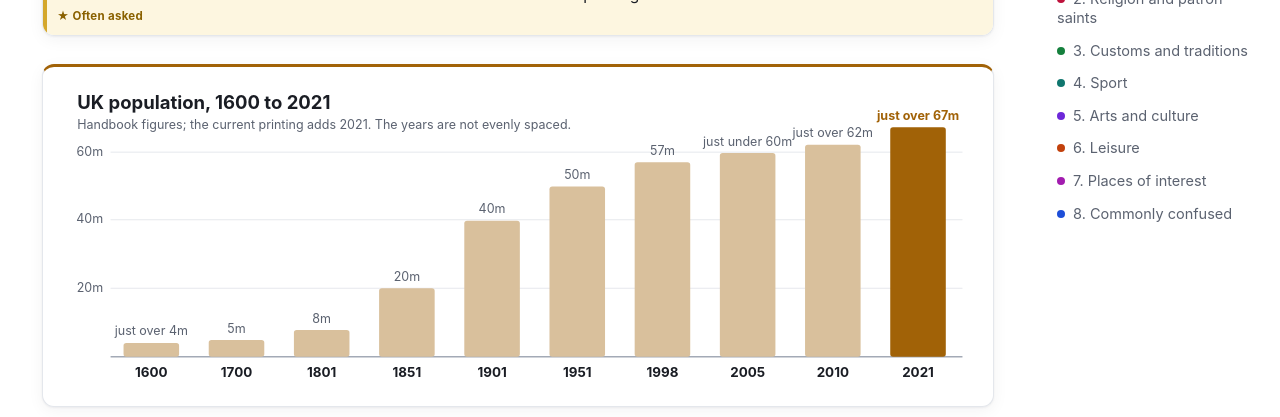
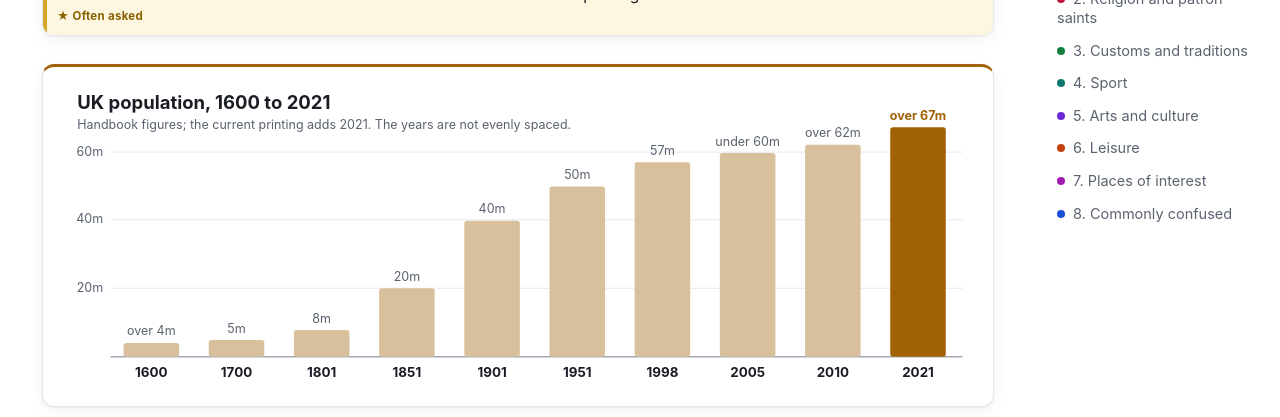
Before and after one commit to byte-ish/life-in-the-uk-study, a Jekyll site: the page built from chapters/04-modern-society.md, in a window 1280 px wide and 900 px high, scrolled down 3471 px. Shown: the part 152-569 px from the top of the window. Built offline with Jekyll 4.4.1, drawn with Linux system fonts in a browser that asks for light colours.

Commit message:
Population chart: shorter bar labels so neighbours never touch
Co-Authored-By: Claude Opus 5.5 <noreply@anthropic.com>

```diff
--- a/chapters/04-modern-society.md
+++ b/chapters/04-modern-society.md
@@ -134,16 +134,16 @@ A more diverse society than 100 years ago, in both ethnic and religious terms.
 <path d="M60 226H980M60 152H980M60 79H980" style="stroke:var(--line);stroke-width:1"/>
 <text class="t-sub" x="52" y="230" text-anchor="end">20m</text><text class="t-sub" x="52" y="156" text-anchor="end">40m</text><text class="t-sub" x="52" y="83" text-anchor="end">60m</text>
 <path d="M60 300H980" style="stroke:#a3aab6;stroke-width:1.5"/>
-<rect x="74" y="285" width="60" height="15" rx="3" style="fill:color-mix(in srgb, var(--era-1) 40%, #fff)"/><text class="t-sub" x="104" y="277" text-anchor="middle">just over 4m</text><text class="t-item" x="104" y="322" text-anchor="middle" style="font-weight:700">1600</text>
+<rect x="74" y="285" width="60" height="15" rx="3" style="fill:color-mix(in srgb, var(--era-1) 40%, #fff)"/><text class="t-sub" x="104" y="277" text-anchor="middle">over 4m</text><text class="t-item" x="104" y="322" text-anchor="middle" style="font-weight:700">1600</text>
 <rect x="166" y="282" width="60" height="18" rx="3" style="fill:color-mix(in srgb, var(--era-1) 40%, #fff)"/><text class="t-sub" x="196" y="274" text-anchor="middle">5m</text><text class="t-item" x="196" y="322" text-anchor="middle" style="font-weight:700">1700</text>
 <rect x="258" y="271" width="60" height="29" rx="3" style="fill:color-mix(in srgb, var(--era-1) 40%, #fff)"/><text class="t-sub" x="288" y="263" text-anchor="middle">8m</text><text class="t-item" x="288" y="322" text-anchor="middle" style="font-weight:700">1801</text>
 <rect x="350" y="226" width="60" height="74" rx="3" style="fill:color-mix(in srgb, var(--era-1) 40%, #fff)"/><text class="t-sub" x="380" y="218" text-anchor="middle">20m</text><text class="t-item" x="380" y="322" text-anchor="middle" style="font-weight:700">1851</text>
 <rect x="442" y="153" width="60" height="147" rx="3" style="fill:color-mix(in srgb, var(--era-1) 40%, #fff)"/><text class="t-sub" x="472" y="145" text-anchor="middle">40m</text><text class="t-item" x="472" y="322" text-anchor="middle" style="font-weight:700">1901</text>
 <rect x="534" y="116" width="60" height="184" rx="3" style="fill:color-mix(in srgb, var(--era-1) 40%, #fff)"/><text class="t-sub" x="564" y="108" text-anchor="middle">50m</text><text class="t-item" x="564" y="322" text-anchor="middle" style="font-weight:700">1951</text>
 <rect x="626" y="90" width="60" height="210" rx="3" style="fill:color-mix(in srgb, var(--era-1) 40%, #fff)"/><text class="t-sub" x="656" y="82" text-anchor="middle">57m</text><text class="t-item" x="656" y="322" text-anchor="middle" style="font-weight:700">1998</text>
-<rect x="718" y="80" width="60" height="220" rx="3" style="fill:color-mix(in srgb, var(--era-1) 40%, #fff)"/><text class="t-sub" x="748" y="72" text-anchor="middle">just under 60m</text><text class="t-item" x="748" y="322" text-anchor="middle" style="font-weight:700">2005</text>
-<rect x="810" y="71" width="60" height="229" rx="3" style="fill:color-mix(in srgb, var(--era-1) 40%, #fff)"/><text class="t-sub" x="840" y="63" text-anchor="middle">just over 62m</text><text class="t-item" x="840" y="322" text-anchor="middle" style="font-weight:700">2010</text>
-<rect x="902" y="52" width="60" height="248" rx="3" style="fill:var(--era-1)"/><text class="t-sub" x="932" y="44" text-anchor="middle" style="fill:var(--era-1);font-weight:700">just over 67m</text><text class="t-item" x="932" y="322" text-anchor="middle" style="font-weight:700">2021</text>
+<rect x="718" y="80" width="60" height="220" rx="3" style="fill:color-mix(in srgb, var(--era-1) 40%, #fff)"/><text class="t-sub" x="748" y="72" text-anchor="middle">under 60m</text><text class="t-item" x="748" y="322" text-anchor="middle" style="font-weight:700">2005</text>
+<rect x="810" y="71" width="60" height="229" rx="3" style="fill:color-mix(in srgb, var(--era-1) 40%, #fff)"/><text class="t-sub" x="840" y="63" text-anchor="middle">over 62m</text><text class="t-item" x="840" y="322" text-anchor="middle" style="font-weight:700">2010</text>
+<rect x="902" y="52" width="60" height="248" rx="3" style="fill:var(--era-1)"/><text class="t-sub" x="932" y="44" text-anchor="middle" style="fill:var(--era-1);font-weight:700">over 67m</text><text class="t-item" x="932" y="322" text-anchor="middle" style="font-weight:700">2021</text>
 </svg>
 </figure>
 
```
